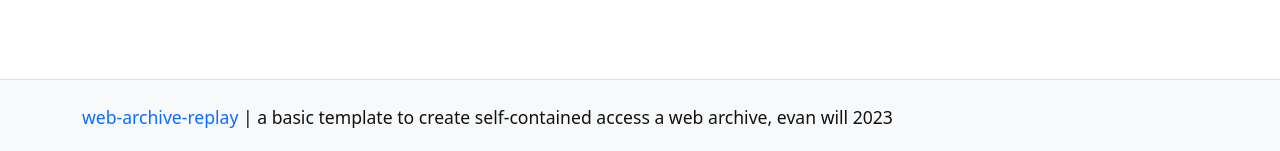
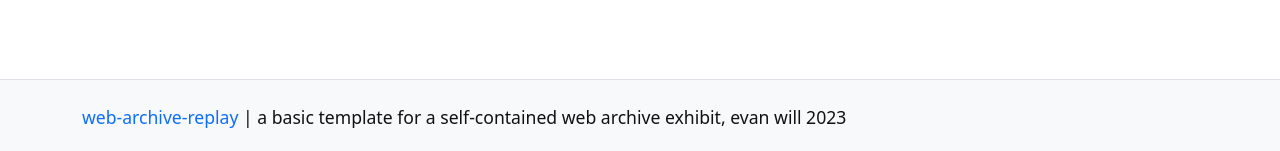
Before and after one commit to evanwill/web-archive-replay, a Jekyll site: the page built from pages/index.md, in a window 1280 px wide. Shown: the part 746-897 px from the top of the page. Built offline with Jekyll 4.4.1, drawn with Linux system fonts in a browser that asks for light colours.

Commit message:
tweak description

```diff
--- a/_config.yml
+++ b/_config.yml
@@ -10,7 +10,7 @@
 # SITE SETTINGS
 #
 title: web-archive-replay
-description: "a basic template to create self-contained access a web archive"
+description: "a basic template for a self-contained web archive exhibit"
 year: 2023
 author: evan will
 # add search box to navbar, true/false
```
Also changed, not shown: README.md (+1 -1 lines).
